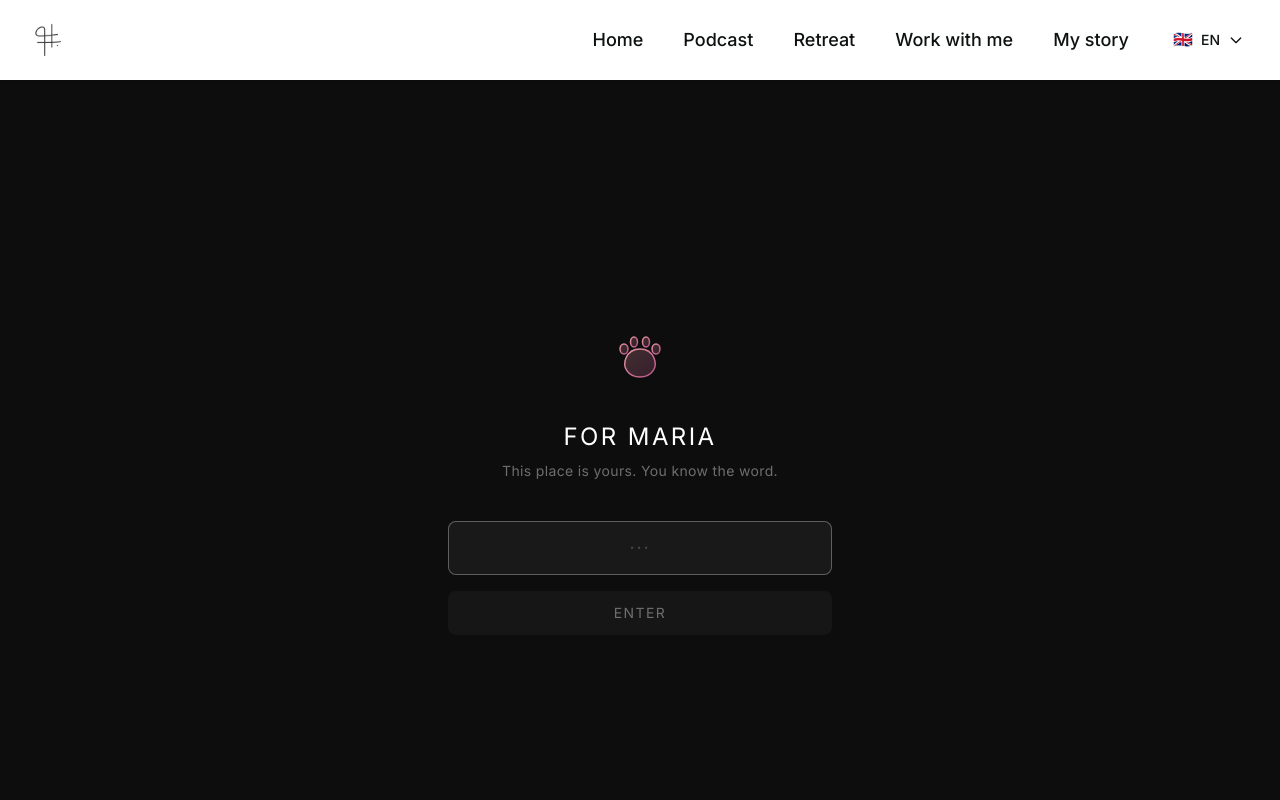
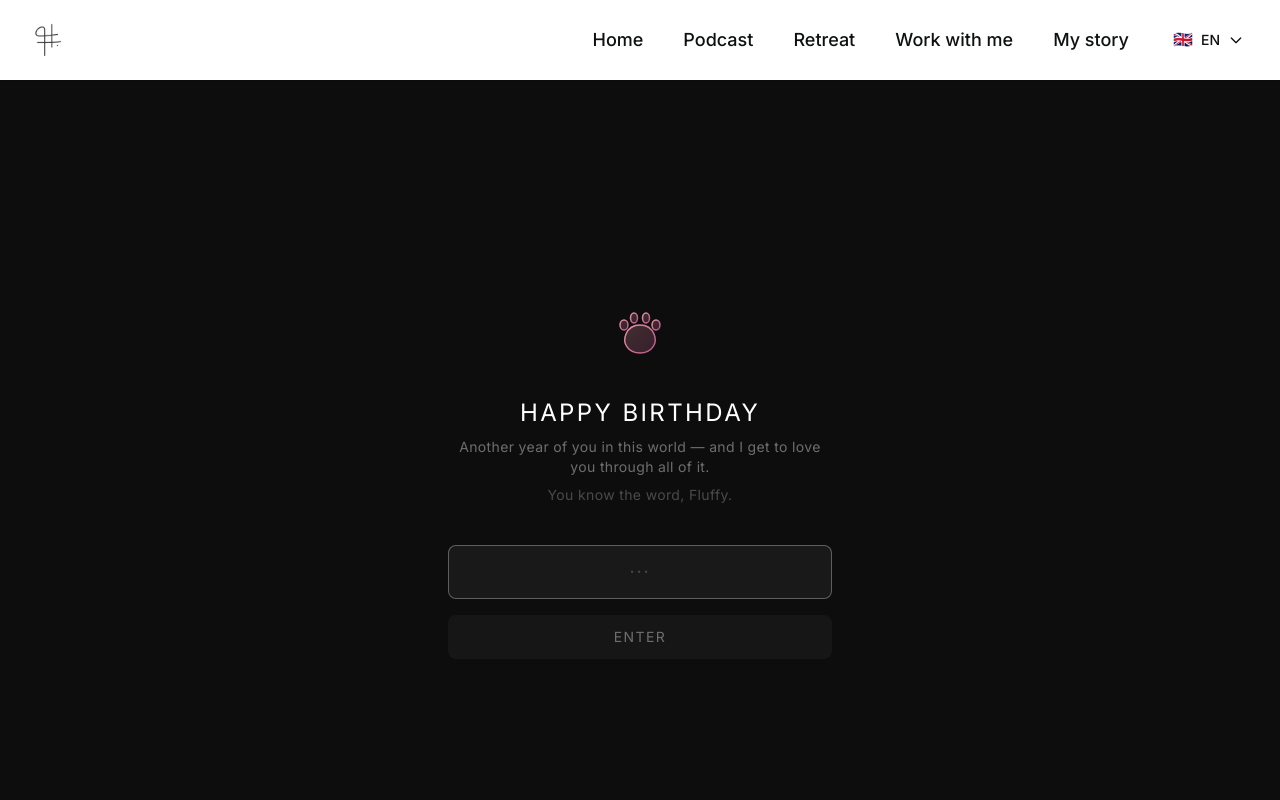
Before and after one commit to GloryFlory/Flo, a Next.js app: page /maria/login in a window 1280 px wide. Shown: the top 800 px of the page. Built offline with nearby package versions, Linux system fonts and the light colour scheme.

Commit message:
Birthday message on Maria login page

```diff
--- a/src/app/maria/login/page.tsx
+++ b/src/app/maria/login/page.tsx
@@ -40,10 +40,13 @@ export default function MariaLoginPage() {
       >
         <PawPrint />
         <h1 className="text-white text-2xl font-light tracking-widest uppercase mb-2">
-          For Maria
+          Happy Birthday
         </h1>
-        <p className="text-white/40 text-sm mb-10 tracking-wide">
-          This place is yours. You know the word.
+        <p className="text-white/40 text-sm mb-2 tracking-wide">
+          Another year of you in this world — and I get to love you through all of it.
+        </p>
+        <p className="text-white/25 text-sm mb-10 tracking-wide">
+          You know the word, Fluffy.
         </p>
         <form onSubmit={handleSubmit} className="flex flex-col gap-4">
           <input
```
